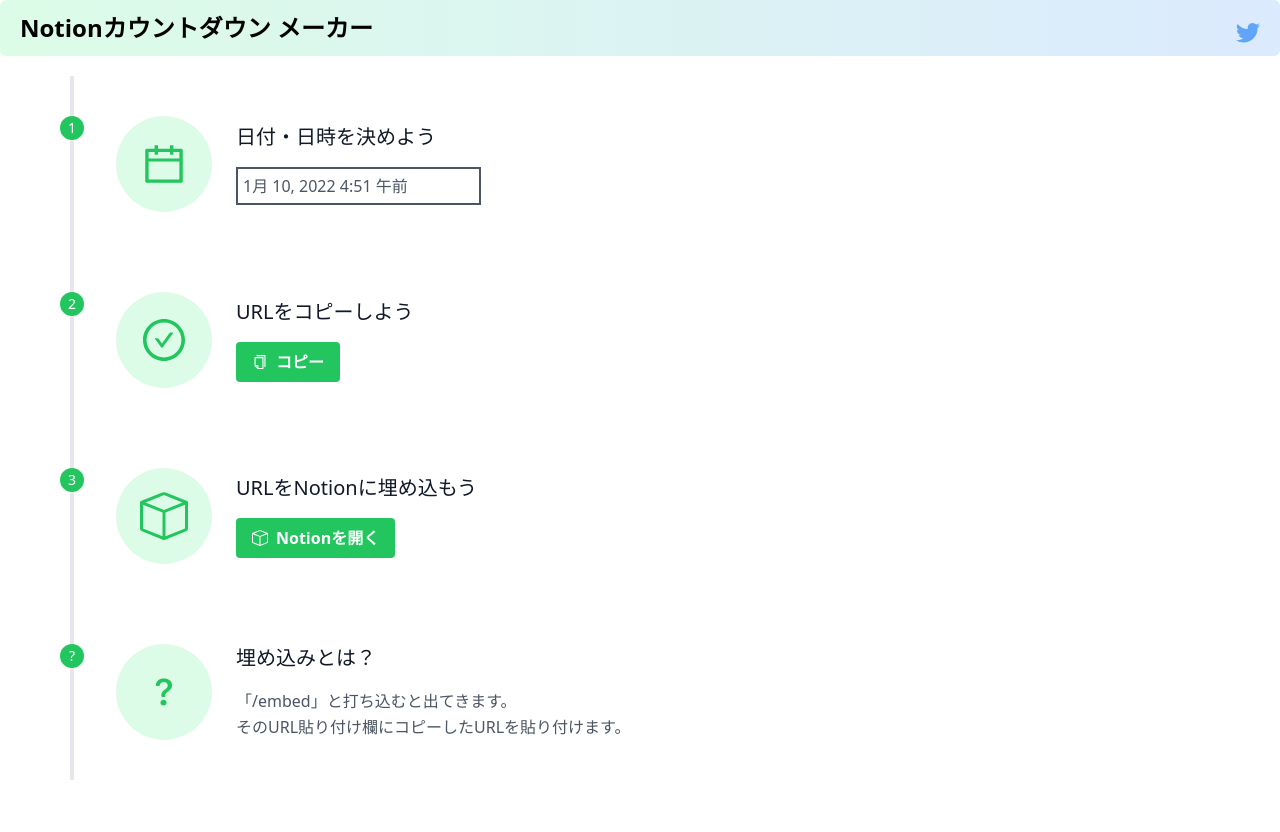
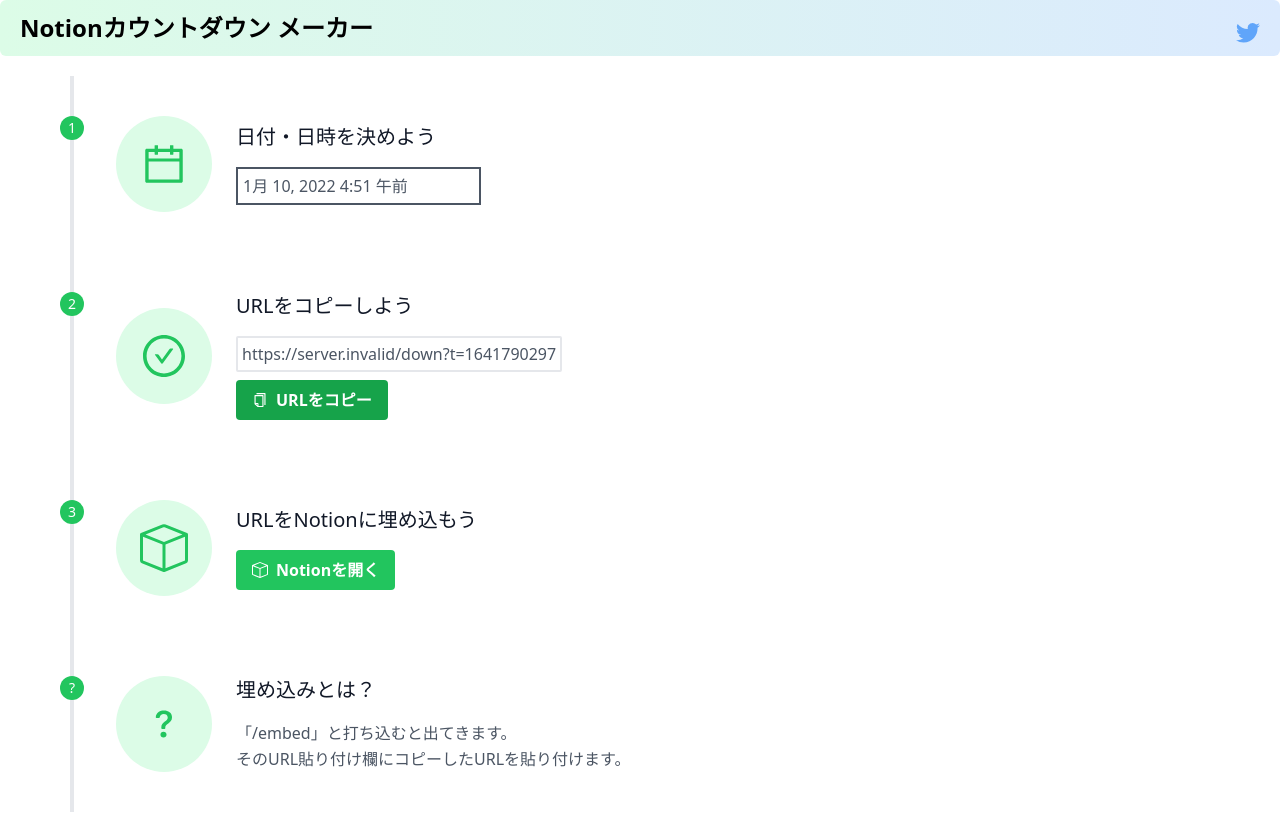
Before and after one commit to cohu-dev/count-down.cohu.dev, a Next.js app: page / in a window 1280 px wide. Before the commit the page ends 800 px from the top, so only its background shows below. Built offline with nearby package versions, Linux system fonts and the light colour scheme; no server answers.

Commit message:
:+1: add toaster

```diff
--- a/components/Flow/CopyURL.tsx
+++ b/components/Flow/CopyURL.tsx
@@ -1,6 +1,9 @@
 import React from "react";
 import { AiOutlineCheckCircle, AiOutlineCopy } from "react-icons/ai";
 import { CopyToClipboard } from "react-copy-to-clipboard";
+import toast, { Toaster } from "react-hot-toast";
+
+const notify = () => toast.success("URLをコピーしました");
 
 type Props = {
   url: string;
@@ -23,14 +26,19 @@ const CopyURL: React.VFC<Props> = ({ url }) => {
           <h2 className="font-medium title-font text-gray-900 mb-4 text-xl">
             URLをコピーしよう
           </h2>
+          <p className="border-2 mb-2 inline-block p-1 rounded-sm">{url}</p>
           <CopyToClipboard text={url}>
-            <button className="flex items-center  text-center py-2 px-4 rounded  focus:outline-none bg-green-500 hover:bg-green-700 text-white font-bold ">
+            <button
+              className="flex items-center  text-center py-2 px-4 rounded  focus:outline-none bg-green-600 hover:bg-green-800 text-white font-bold "
+              onClick={() => notify()}
+            >
               <AiOutlineCopy className="mr-2" />
-              コピー
+              URLをコピー
             </button>
           </CopyToClipboard>
         </div>
       </div>
+      <Toaster />
     </div>
   );
 };
--- a/package.json
+++ b/package.json
@@ -12,6 +12,7 @@
     "react-copy-to-clipboard": "^5.0.4",
     "react-datepicker": "^4.6.0",
     "react-dom": "^17.0.2",
+    "react-hot-toast": "^2.2.0",
     "react-icons": "^4.3.1",
     "use-interval": "^1.4.0"
   },
```
Also changed, not shown: 1 other file (tests, documents, lock files or other folders).
